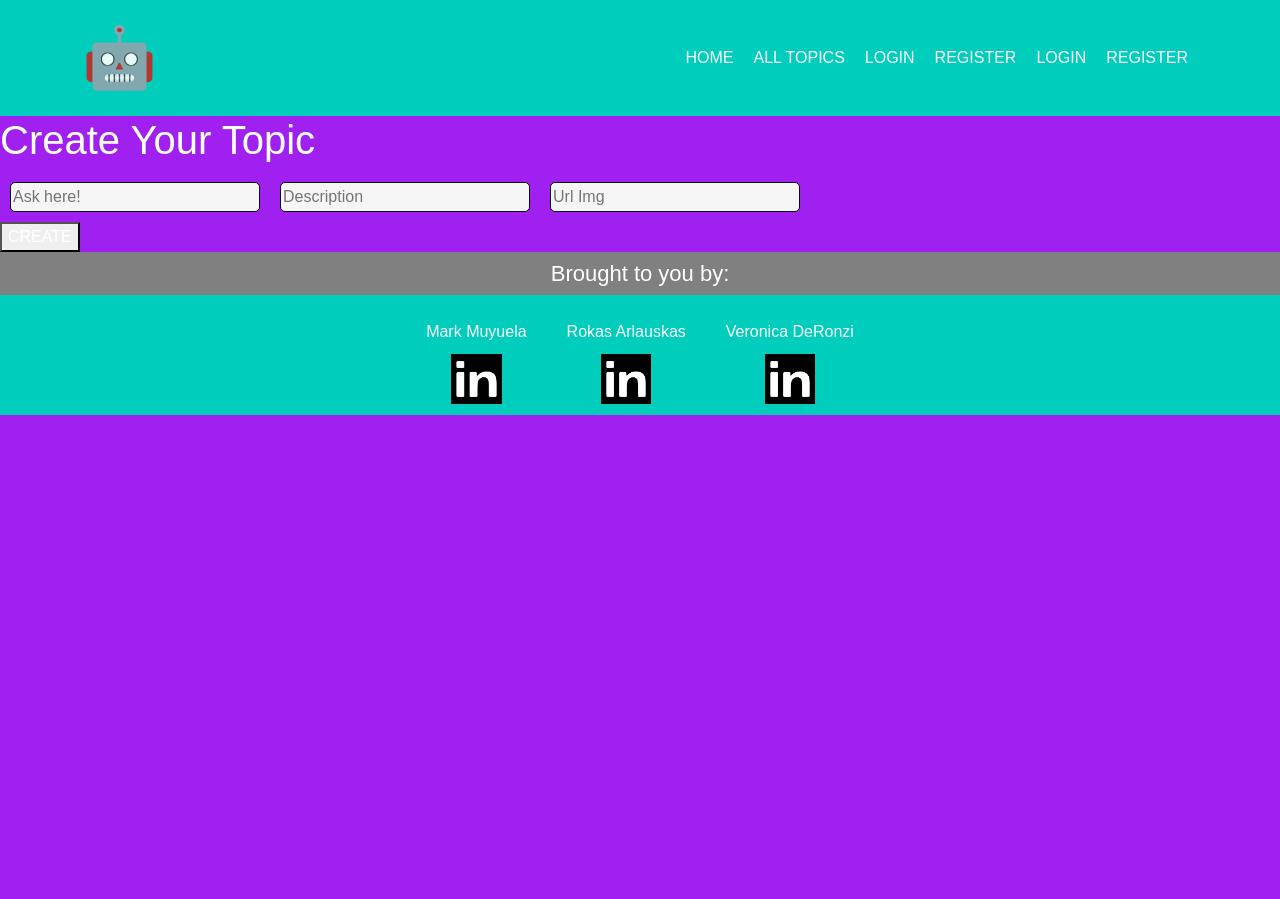
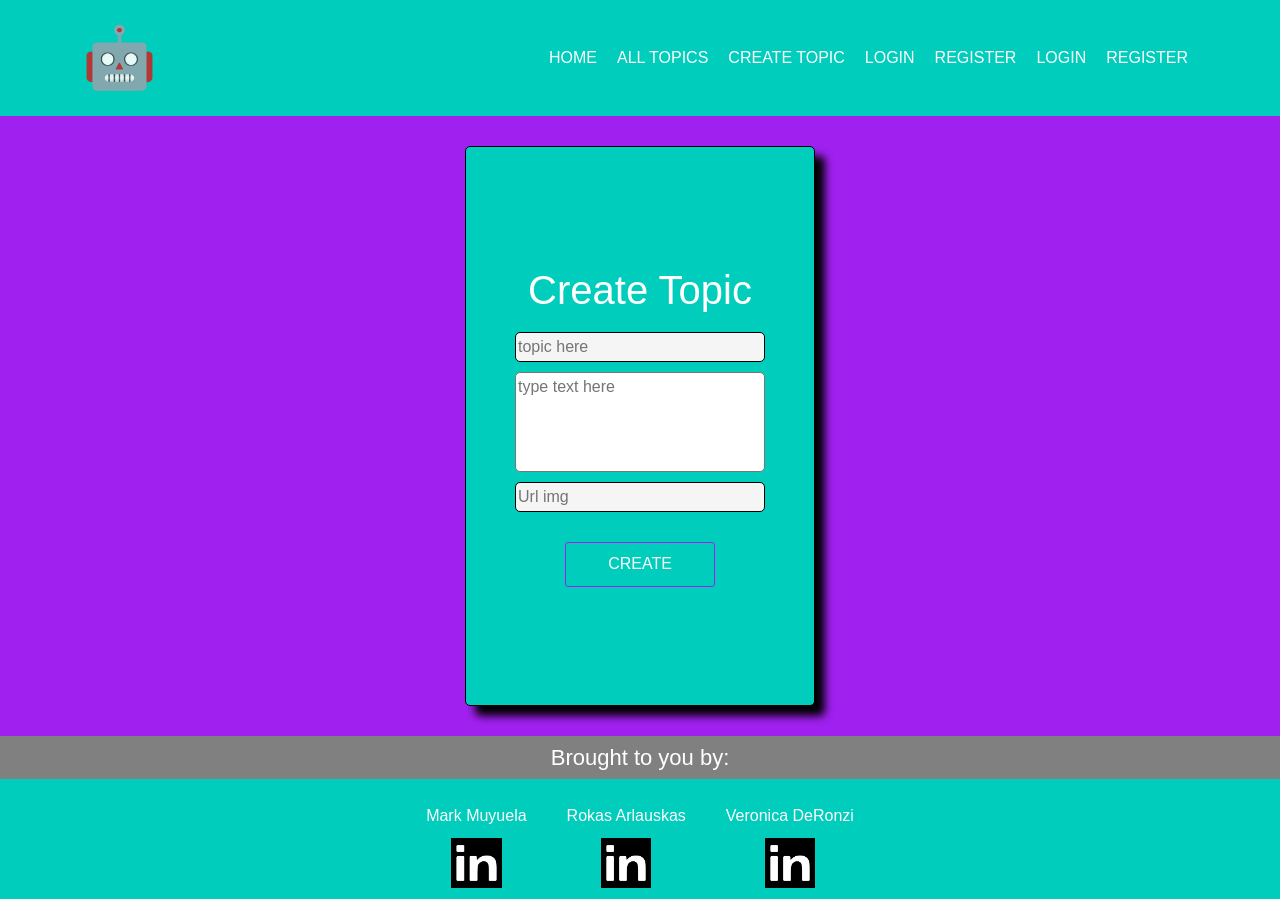
Before and after one commit to verodr/sei65-project-3-app, a React (Create React App) app: page /topic/create in a window 1280 px wide. Before the commit the page ends 800 px from the top, so only its background shows below. Built offline with nearby package versions, Linux system fonts and the light colour scheme.

Commit message:
finalCreateTopic

```diff
--- a/src/components/CreateTopicPage.js
+++ b/src/components/CreateTopicPage.js
@@ -63,11 +63,11 @@ const CreateTopicPage = () => {
 
   return (
     <div className='create-container'>
-      <h1 className='create-title'>Create Your Topic</h1>
+      <h1 className='create-title'>Create Topic</h1>
       <form onSubmit={createTopic} className='create-form'>
-        <input type='text' name='topic' placeholder='Ask here!' value= {topicData.topic} onChange={handleChange}/>
-        <input type= 'text' name='description' placeholder='Description' value={topicData.description} onChange={handleChange}/>
-        <input type='text' name='imageUrl' placeholder='Url Img' value={topicData.imageUrl} onChange={handleChange}/>
+        <input type='text' name='topic' placeholder='topic here' value= {topicData.topic} onChange={handleChange}/>
+        <textarea name='description' placeholder='type text here' id="message-box" value={topicData.description} onChange={handleChange}></textarea>
+        <input type='text' name='imageUrl' placeholder='Url img' value={topicData.imageUrl} onChange={handleChange}/>
         { resStatus === 'wrong-url' && <p className='text-danger'> ERROR:The url provided is not a supported format!</p>}
         <div className='create-button-container'>
           <button type='submit' className='create-button'>CREATE</button>
--- a/src/components/PageNavbar.js
+++ b/src/components/PageNavbar.js
@@ -25,6 +25,7 @@ const PageNavbar = () => {
         <Navbar.Collapse id="basic-navbar-nav" className='justify-content-end'>
           <Nav.Link as={Link} to="/">HOME</Nav.Link>
           <Nav.Link as={Link} to="/topic">ALL TOPICS</Nav.Link>
+          <Nav.Link as={Link} to="/topic/create">CREATE TOPIC</Nav.Link>
           <Nav.Link as={Link} to="/login">LOGIN</Nav.Link>
           <Nav.Link as={Link} to="/register">REGISTER</Nav.Link>
           { authUser()
--- a/src/styles/components/Create.scss
+++ b/src/styles/components/CreateTopicPage.scss
@@ -1,9 +1,9 @@
-.create-title {
+.create-form {
     display: flex;
     flex-direction: column;
     background-color: $egg-blue;
-    min-width: 320px;
-    max-width: 320px;
+    min-width: 295px;
+    max-width: 300px;
     justify-content: center;
     align-items: center;
   }
@@ -49,3 +49,11 @@
     margin-top: 0;
     background-color: $egg-blue;
   }
+
+  #message-box {
+    color: black;
+    width: 250px;
+    height: 100px;
+    resize:none;
+    border-radius: 5px;
+    }
--- a/src/styles/main.scss
+++ b/src/styles/main.scss
@@ -7,6 +7,7 @@
 @import './Register.scss';
 @import './Login.scss';
 @import './CommentPage.scss';
+@import './components/CreateTopicPage.scss';
 
 * {
   box-sizing: border-box;
```
